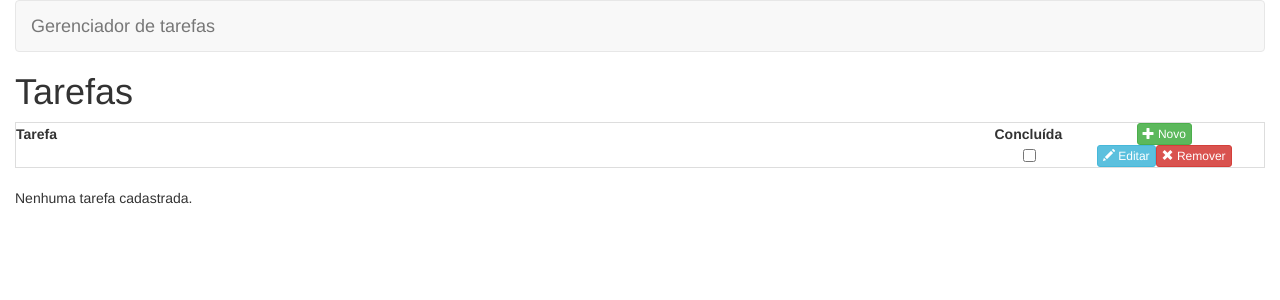
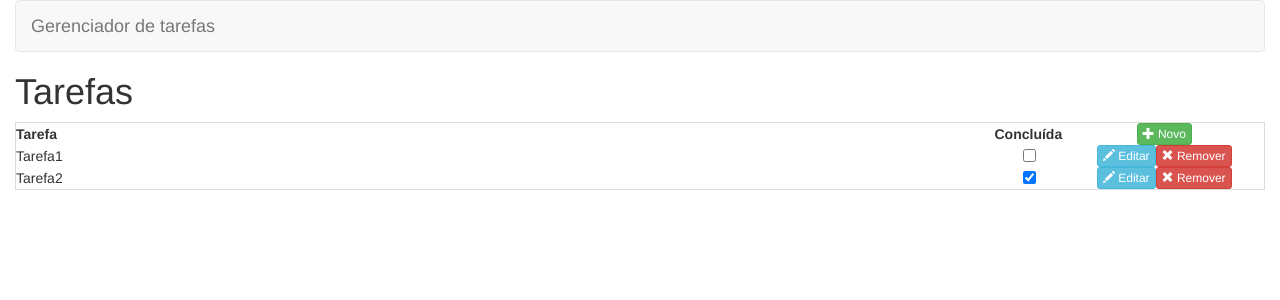
Before and after one commit to GersenJPJorge/gerenciador-de-tarefas, an Angular app: page /tarefas/listar in a window 1280 px wide. Shown: the top 300 px of the page. Built offline with nearby package versions, Linux system fonts and the light colour scheme.

Commit message:
Implementando a listagem de tarefas 2/2

```diff
--- a/src/app/tarefas/listar/listar-tarefa.component.html
+++ b/src/app/tarefas/listar/listar-tarefa.component.html
@@ -2,9 +2,9 @@
 
 <table class="table table-striped table-bordered table-hover">
   <tr>
-  	<th>Tarefa</th>
+    <th>Tarefa</th>
     <th>Concluída</th>
-  	<th class="text-center">
+    <th class="text-center">
       <a
          class="btn btn-xs btn-success">
          <span class="glyphicon glyphicon-plus"
@@ -12,13 +12,16 @@
       </a>
   </th>
   </tr>
-  <tr>
-    <td>
-
+  <tr *ngFor="let tarefa of tarefas">
+    <td
+      [class.success]="!tarefa.concluida">
+      {{ tarefa.nome }}
     </td>
     <td style="width: 70px" class="text-center">
       <input
-        type="checkbox">
+        type="checkbox"
+        [value]="tarefa.id"
+        [checked]="tarefa.concluida">
     </td>
     <td class="text-center" style="width: 200px">
       <a
@@ -28,7 +31,6 @@
           aria-hidden="true"></span> Editar
       </a>
       <a href="#" title="Remover" alt="Remover"
-
         class="btn btn-xs btn-danger">
         <span class="glyphicon glyphicon-remove"
           aria-hidden="true"></span> Remover
@@ -37,4 +39,4 @@
   </tr>
 </table>
 
-<p>Nenhuma tarefa cadastrada.</p>
+<p *ngIf="tarefas.length==0">Nenhuma tarefa cadastrada.</p>
--- a/src/app/tarefas/listar/listar-tarefa.component.ts
+++ b/src/app/tarefas/listar/listar-tarefa.component.ts
@@ -14,7 +14,11 @@ export class ListarTarefaComponent implements OnInit {
   constructor(private tarefaService: TarefaService) {}
 
   ngOnInit() {        // se não tivesse essa tarefa o angular renderiza ela sem conteúdo para não quebrar o código
-  	this.tarefas = this.listarTodos();
+    this.tarefas = this.listarTodos();
+    this.tarefas = [
+      new Tarefa(1, "Tarefa1", false),
+      new Tarefa(2, "Tarefa2", true),
+    ]
   }
 
 
```
